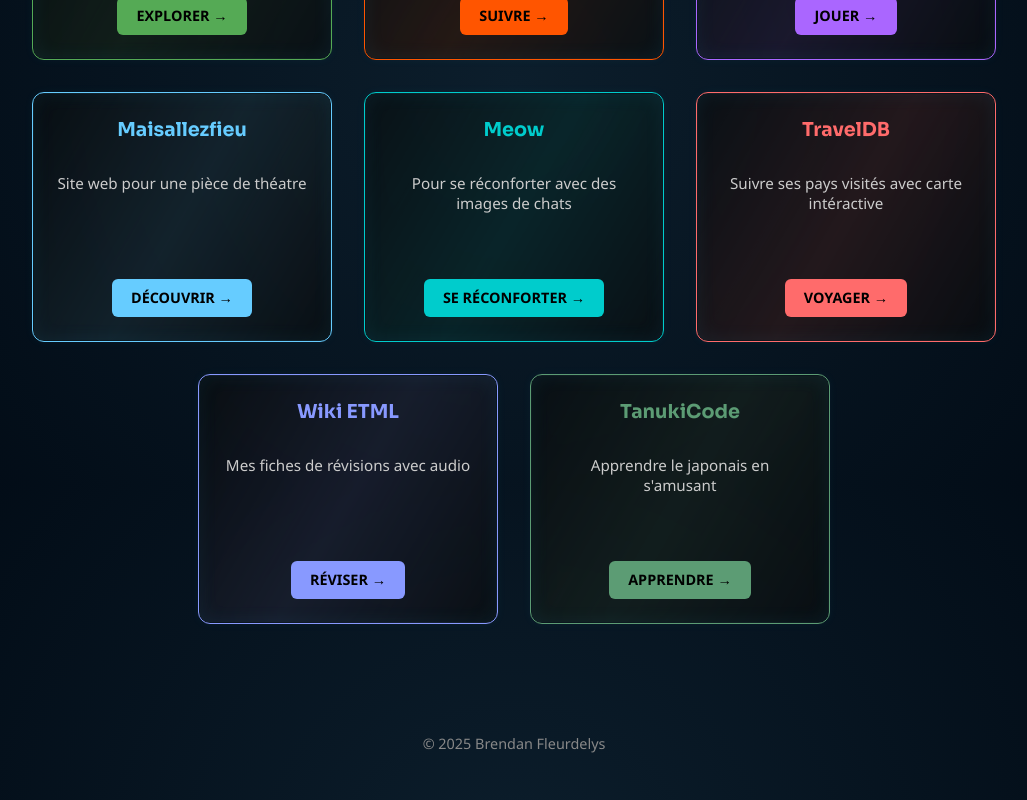
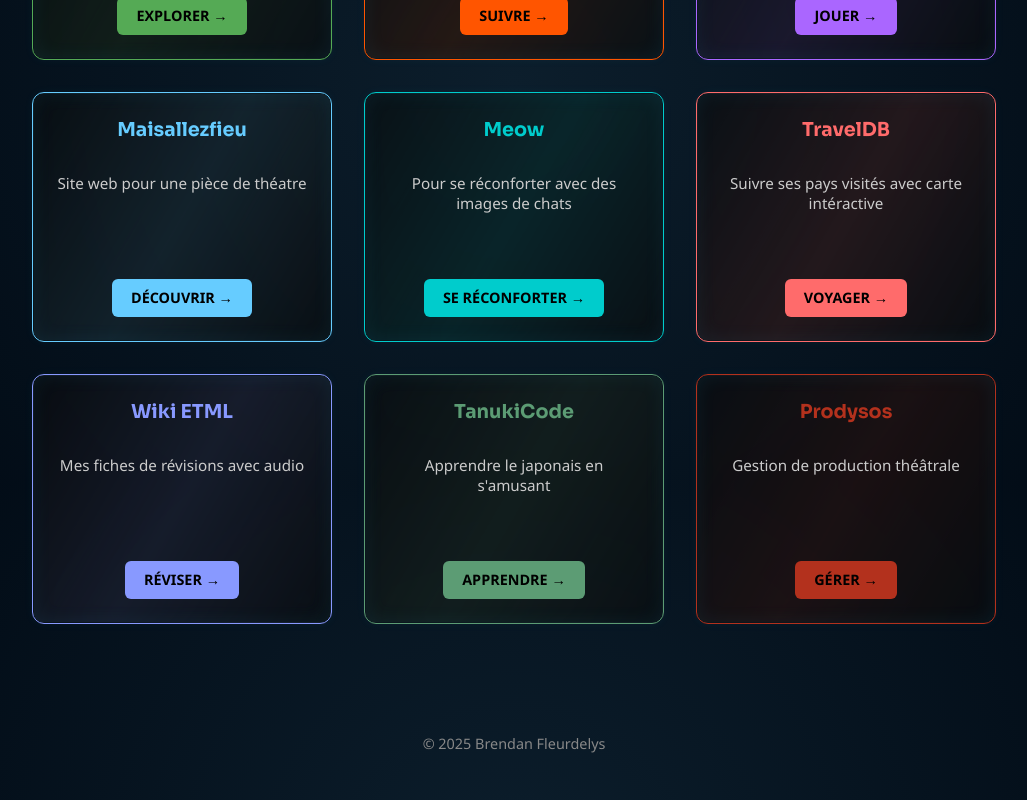
Before and after one commit to Fbrend23/Portail, a Vue app: page / in a window 1280 px wide. Shown: the part 1115-1915 px from the top of the page, without its empty margins (126-1153 px from the left). Built offline with nearby package versions, Linux system fonts and the light colour scheme; what @tsparticles/vue3 would draw is missing.

Commit message:
feat(Cards): Ajout de prodysos

```diff
--- a/src/App.vue
+++ b/src/App.vue
@@ -82,6 +82,15 @@ const projects = ref([
     theme: 'tanuki',
     image: '/assets/cartes/s-tanukicode.png',
     btnText: 'APPRENDRE →'
+  },
+  {
+    id: 's-prodysos',
+    title: 'Prodysos',
+    description: 'Gestion de production théâtrale',
+    link: 'https://prodysos.app',
+    theme: 'prodysos',
+    image: '/assets/cartes/s-prodysos.png',
+    btnText: 'GÉRER →'
   }
 ])
 const isLoaded = ref(false)
--- a/src/assets/main.css
+++ b/src/assets/main.css
@@ -116,6 +116,12 @@ h6 {
   --accent-shadow-hover: rgba(136, 153, 255, 0.6);
 }
 
+[data-theme='prodysos'] {
+  --accent: #b3311d;
+  --accent-shadow: rgba(179, 49, 29, 0.4);
+  --accent-shadow-hover: rgba(179, 49, 29, 0.6);
+}
+
 /* Animations Helper */
 .fade-enter-active,
 .fade-leave-active {
```
Also changed, not shown: public/assets/cartes/s-prodysos.png (added).
